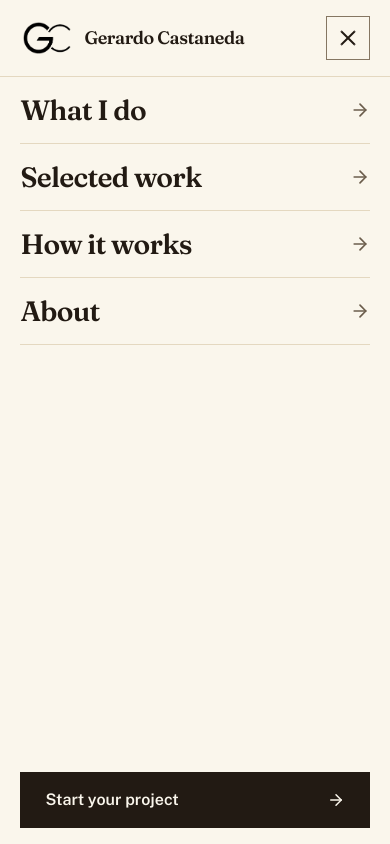
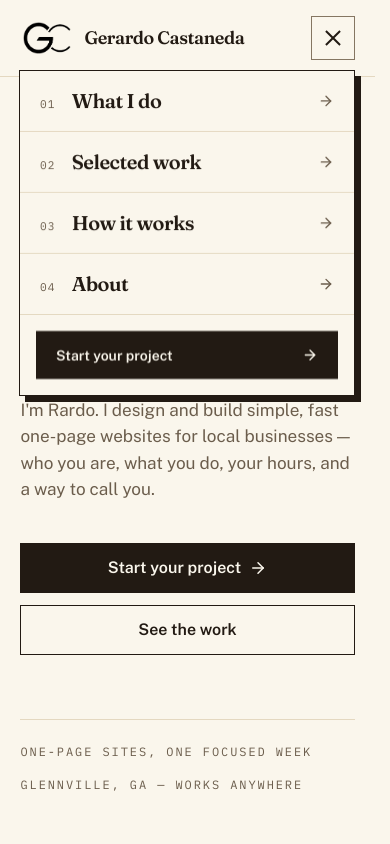
Before and after one commit to rardo711/rardo, a Next.js app: page / in a window 390 px wide. Both pictures are taken after a click on the button "Open menu". Shown: the top 844 px of the page. Built offline with nearby package versions, Linux system fonts and the light colour scheme.

Commit message:
Nav: dropdown menu card with spring burger, no scroll lock

```diff
--- a/app/globals.css
+++ b/app/globals.css
@@ -373,17 +373,7 @@ p {
   }
 }
 
-/* ——— Mobile menu sheet ——— */
-.menu-sheet {
-  /* Fixed to the *small* viewport edge-to-edge, then stretched to the
-     dynamic one, so it never ends short when the browser bars collapse. */
-  height: 100svh;
-  height: 100dvh;
-  overscroll-behavior: contain;
-  touch-action: pan-y;
-}
-
-/* Hamburger icon: three lines that spring into an X (and back). */
+/* ——— Mobile dropdown menu ——— */
 .burger {
   position: relative;
   display: block;
@@ -396,147 +386,78 @@ p {
   left: 0;
   width: 20px;
   height: 2px;
-  border-radius: 9999px;
   background: currentColor;
+  transition:
+    transform 0.2s ease-in,
+    opacity 0.2s ease-in;
 }
 
 .burger-line:nth-child(1) {
   top: 4px;
 }
-
 .burger-line:nth-child(2) {
   top: 9px;
 }
-
 .burger-line:nth-child(3) {
   top: 14px;
 }
 
-/* The sheet's own X is the burger already turned: static end state. */
-.burger[data-state] .burger-line:nth-child(1) {
+.burger[data-open] .burger-line:nth-child(1) {
   transform: translateY(5px) rotate(45deg);
 }
-
-.burger[data-state] .burger-line:nth-child(2) {
+.burger[data-open] .burger-line:nth-child(2) {
   opacity: 0;
   transform: scaleX(0.3);
 }
-
-.burger[data-state] .burger-line:nth-child(3) {
+.burger[data-open] .burger-line:nth-child(3) {
   transform: translateY(-5px) rotate(-45deg);
 }
 
+.menu-pop {
+  transform-origin: top right;
+  box-shadow: 6px 6px 0 var(--color-ink);
+}
+
 @media (prefers-reduced-motion: no-preference) {
-  .menu-sheet {
-    animation: sheet-open 0.32s cubic-bezier(0.22, 1, 0.36, 1) both;
+  .burger[data-open] .burger-line {
+    transition-duration: 0.45s;
+    transition-timing-function: cubic-bezier(0.34, 1.6, 0.5, 1);
   }
 
-  .menu-sheet[data-closing] {
-    animation: sheet-close 0.17s ease-in both;
+  .menu-pop {
+    animation: menu-pop-in 0.38s cubic-bezier(0.22, 1.2, 0.36, 1) both;
   }
 
-  /* Springy overshoot, like a damped spring. */
-  .burger[data-state="opening"] .burger-line {
-    animation-duration: 0.5s;
-    animation-timing-function: cubic-bezier(0.34, 1.7, 0.5, 1);
-    animation-fill-mode: both;
+  .menu-pop[data-closing] {
+    animation: menu-pop-out 0.16s ease-in both;
   }
 
-  .burger[data-state="opening"] .burger-line:nth-child(1) {
-    animation-name: burger-top-in;
-  }
-
-  .burger[data-state="opening"] .burger-line:nth-child(2) {
-    animation-name: burger-mid-in;
-  }
-
-  .burger[data-state="opening"] .burger-line:nth-child(3) {
-    animation-name: burger-bot-in;
-  }
-
-  .burger[data-state="closing"] .burger-line {
-    animation-duration: 0.17s;
-    animation-timing-function: ease-in;
-    animation-fill-mode: both;
-  }
-
-  .burger[data-state="closing"] .burger-line:nth-child(1) {
-    animation-name: burger-top-in;
-    animation-direction: reverse;
-  }
-
-  .burger[data-state="closing"] .burger-line:nth-child(2) {
-    animation-name: burger-mid-in;
-    animation-direction: reverse;
-  }
-
-  .burger[data-state="closing"] .burger-line:nth-child(3) {
-    animation-name: burger-bot-in;
-    animation-direction: reverse;
-  }
-
-  /* Links slide in one after another (55ms apart, after a 100ms beat). */
+  /* Rows rise in one after another. */
   .menu-item {
-    animation: menu-item-in 0.5s cubic-bezier(0.34, 1.35, 0.55, 1) both;
-    animation-delay: calc(0.1s + var(--i, 0) * 0.055s);
+    animation: menu-item-in 0.42s cubic-bezier(0.22, 1.2, 0.36, 1) both;
+    animation-delay: calc(0.08s + var(--i, 0) * 0.05s);
   }
 }
 
-@keyframes sheet-open {
+@keyframes menu-pop-in {
   from {
     opacity: 0;
-    transform: translateY(-16px);
+    transform: translateY(-10px) scale(0.96);
   }
 }
 
-@keyframes sheet-close {
+@keyframes menu-pop-out {
   to {
     opacity: 0;
-    transform: translateY(-10px);
-  }
-}
-
-@keyframes burger-top-in {
-  from {
-    transform: translateY(0) rotate(0);
-  }
-  to {
-    transform: translateY(5px) rotate(45deg);
-  }
-}
-
-@keyframes burger-mid-in {
-  from {
-    opacity: 1;
-    transform: scaleX(1);
-  }
-  to {
-    opacity: 0;
-    transform: scaleX(0.3);
-  }
-}
-
-@keyframes burger-bot-in {
-  from {
-    transform: translateY(0) rotate(0);
-  }
-  to {
-    transform: translateY(-5px) rotate(-45deg);
+    transform: translateY(-6px) scale(0.98);
   }
 }
 
 @keyframes menu-item-in {
   from {
     opacity: 0;
-    transform: translateX(14px);
+    transform: translateY(8px);
   }
-}
-
-html.menu-open {
-  /* Locks the page without moving it (no position:fixed hack, so no jump
-     back to the top on close). Gutter stays reserved, so no sideways shift. */
-  overflow: hidden;
-  overscroll-behavior: none;
 }
 
 /* ——— Sticky header: hides on scroll-down, but never while it holds focus ——— */
--- a/components/Nav.tsx
+++ b/components/Nav.tsx
@@ -13,20 +13,16 @@ const links = [
   { href: "/about", label: "About" },
 ];
 
-/** Three-line icon. In the open sheet the lines spring from burger to X;
- *  when the sheet is closing they spring back. Static otherwise. */
-function Burger({ state }: { state?: "opening" | "closing" }) {
+/** Three lines that spring into an X (CSS transitions, no JS animation). */
+function Burger({ open }: { open: boolean }) {
   return (
-    <span aria-hidden className="burger" data-state={state}>
+    <span aria-hidden className="burger" data-open={open || undefined}>
       <span className="burger-line" />
       <span className="burger-line" />
       <span className="burger-line" />
     </span>
   );
 }
-
-/** Page regions that must not be reachable while the sheet is open. */
-const BEHIND = "main, footer, .site-header, [data-sticky-cta]";
 
 export default function Nav() {
   const pathname = usePathname();
@@ -35,22 +31,7 @@ export default function Nav() {
   const headerRef = useRef<HTMLElement>(null);
   const openRef = useRef(false);
   const buttonRef = useRef<HTMLButtonElement>(null);
-  const closeRef = useRef<HTMLButtonElement>(null);
-  const sheetRef = useRef<HTMLDivElement>(null);
-  const wasOpen = useRef(false);
-
-  // Close with a short spring-back; reduced motion closes at once.
-  function closeMenu() {
-    if (window.matchMedia("(prefers-reduced-motion: reduce)").matches) {
-      setOpen(false);
-      return;
-    }
-    setClosing(true);
-    window.setTimeout(() => {
-      setOpen(false);
-      setClosing(false);
-    }, 170);
-  }
+  const menuRef = useRef<HTMLDivElement>(null);
 
   function brandClick(e: React.MouseEvent) {
     if (pathname !== "/") return;
@@ -120,46 +101,37 @@ export default function Nav() {
     return () => mq.removeEventListener("change", onChange);
   }, []);
 
-  // Modal behaviour: lock scroll, make the page inert, trap Tab, handle Esc,
-  // move focus in, and put it back on the toggle when the sheet closes.
+  function closeMenu(refocus = false) {
+    if (window.matchMedia("(prefers-reduced-motion: reduce)").matches) {
+      setOpen(false);
+    } else {
+      setClosing(true);
+      window.setTimeout(() => {
+        setOpen(false);
+        setClosing(false);
+      }, 160);
+    }
+    if (refocus) buttonRef.current?.focus({ preventScroll: true });
+  }
+
+  // Dropdown behaviour: Escape and outside tap close it. The page is never
+  // locked or made inert, so nothing shifts or bounces underneath.
   useEffect(() => {
     openRef.current = open;
-    if (!open) {
-      if (wasOpen.current) buttonRef.current?.focus({ preventScroll: true });
-      wasOpen.current = false;
-      return;
+    if (!open) return;
+    function onKey(e: KeyboardEvent) {
+      if (e.key === "Escape") closeMenu(true);
     }
-    wasOpen.current = true;
-    // `overflow: hidden` on <html> (see .menu-open) locks the page without
-    // moving it; scrollbar-gutter keeps the layout from shifting.
-    document.documentElement.classList.add("menu-open");
-    const behind = Array.from(document.querySelectorAll<HTMLElement>(BEHIND));
-    behind.forEach((el) => el.setAttribute("inert", ""));
-    closeRef.current?.focus();
-
-    function onKey(e: KeyboardEvent) {
-      if (e.key === "Escape") {
+    function onPointer(e: PointerEvent) {
+      if (menuRef.current && !menuRef.current.contains(e.target as Node)) {
         closeMenu();
-        return;
-      }
-      if (e.key !== "Tab" || !sheetRef.current) return;
-      const f = sheetRef.current.querySelectorAll<HTMLElement>("a[href], button");
-      if (f.length === 0) return;
-      const first = f[0];
-      const last = f[f.length - 1];
-      if (e.shiftKey && document.activeElement === first) {
-        e.preventDefault();
-        last.focus();
-      } else if (!e.shiftKey && document.activeElement === last) {
-        e.preventDefault();
-        first.focus();
       }
     }
     document.addEventListener("keydown", onKey);
+    document.addEventListener("pointerdown", onPointer);
     return () => {
       document.removeEventListener("keydown", onKey);
-      document.documentElement.classList.remove("menu-open");
-      behind.forEach((el) => el.removeAttribute("inert"));
+      document.removeEventListener("pointerdown", onPointer);
     };
   }, [open]);
 
@@ -209,52 +181,26 @@ export default function Nav() {
               />
             </Link>
           </nav>
+          <div ref={menuRef} className="relative lg:hidden">
             <button
               ref={buttonRef}
               type="button"
-            onClick={() => setOpen(true)}
-            aria-expanded={open}
+              onClick={() => (open && !closing ? closeMenu() : setOpen(true))}
+              aria-expanded={open && !closing}
               aria-controls="site-menu"
-            aria-label="Open menu"
-            className="inline-flex h-11 w-11 items-center justify-center border border-field text-ink transition-colors hover:border-ink lg:hidden"
+              aria-label={open && !closing ? "Close menu" : "Open menu"}
+              className="inline-flex h-11 w-11 items-center justify-center border border-field text-ink transition-colors hover:border-ink"
             >
-            <Burger />
+              <Burger open={open && !closing} />
             </button>
-        </div>
-      </header>
-
             {open && (
-        <div
+              <nav
                 id="site-menu"
-          ref={sheetRef}
-          role="dialog"
-          aria-modal="true"
                 aria-label="Site menu"
                 data-closing={closing || undefined}
-          className="menu-sheet fixed inset-0 z-[70] flex flex-col bg-paper lg:hidden"
+                className="menu-pop absolute right-0 top-[calc(100%+0.625rem)] z-[70] w-[min(21rem,calc(100vw-2.5rem))] border border-ink bg-paper"
               >
-          <div className="gutter flex items-center justify-between pb-4 pt-[max(1rem,env(safe-area-inset-top))]">
-            <span className="flex items-center gap-2.5">
-              <Logo size={38} />
-              <span className="font-display text-lg font-semibold tracking-tight">
-                Gerardo Castaneda
-              </span>
-            </span>
-            <button
-              ref={closeRef}
-              type="button"
-              onClick={closeMenu}
-              aria-label="Close menu"
-              className="inline-flex h-11 w-11 items-center justify-center border border-field text-ink transition-colors hover:border-ink"
-            >
-              <Burger state={closing ? "closing" : "opening"} />
-            </button>
-          </div>
-          <nav
-            aria-label="Site menu"
-            className="gutter flex-1 overflow-y-auto border-t border-line"
-          >
-            <ul className="flex flex-col">
+                <ul>
                   {links.map((l, i) => {
                     const active = l.href === "/about" && pathname === "/about";
                     return (
@@ -267,34 +213,46 @@ export default function Nav() {
                           href={l.href}
                           aria-current={active ? "page" : undefined}
                           onClick={() => setOpen(false)}
-                      className={`flex min-h-14 items-center justify-between py-3 font-display text-[clamp(1.75rem,1.3rem+1.8vw,2.25rem)] font-semibold tracking-tight ${
+                          className={`group flex items-baseline gap-4 px-5 py-4 transition-colors hover:bg-wash ${
                             active ? "text-accent-deep" : "text-ink"
                           }`}
                         >
+                          <span className="font-tech text-[0.7rem] tracking-widest text-ink-soft">
+                            0{i + 1}
+                          </span>
+                          <span className="font-display text-xl font-semibold tracking-tight">
                             {l.label}
-                      <ArrowRight size={20} aria-hidden className="text-ink-soft" />
+                          </span>
+                          <ArrowRight
+                            size={16}
+                            aria-hidden
+                            className="ml-auto self-center text-ink-soft transition-transform group-hover:translate-x-1"
+                          />
                         </Link>
                       </li>
                     );
                   })}
                 </ul>
-          </nav>
-          <div className="gutter pb-[calc(1rem+env(safe-area-inset-bottom))] pt-4">
+                <div className="menu-item p-4" style={{ "--i": links.length } as React.CSSProperties}>
                   <Link
                     href="/contact"
                     onClick={() => setOpen(false)}
-              className="group flex min-h-14 w-full items-center justify-between border border-transparent bg-ink px-6 text-base font-semibold text-paper transition-colors hover:bg-accent-deep"
+                    className="group flex min-h-12 w-full items-center justify-between bg-ink px-5 text-sm font-semibold text-paper transition-colors hover:bg-accent-deep"
                   >
                     Start your project
                     <ArrowRight
-                size={18}
+                      size={16}
                       aria-hidden
                       className="transition-transform group-hover:translate-x-1"
                     />
                   </Link>
                 </div>
+              </nav>
+            )}
           </div>
-      )}
+        </div>
+      </header>
+
     </>
   );
 }
```
Lines whose indentation alone changed are shown as unchanged.
